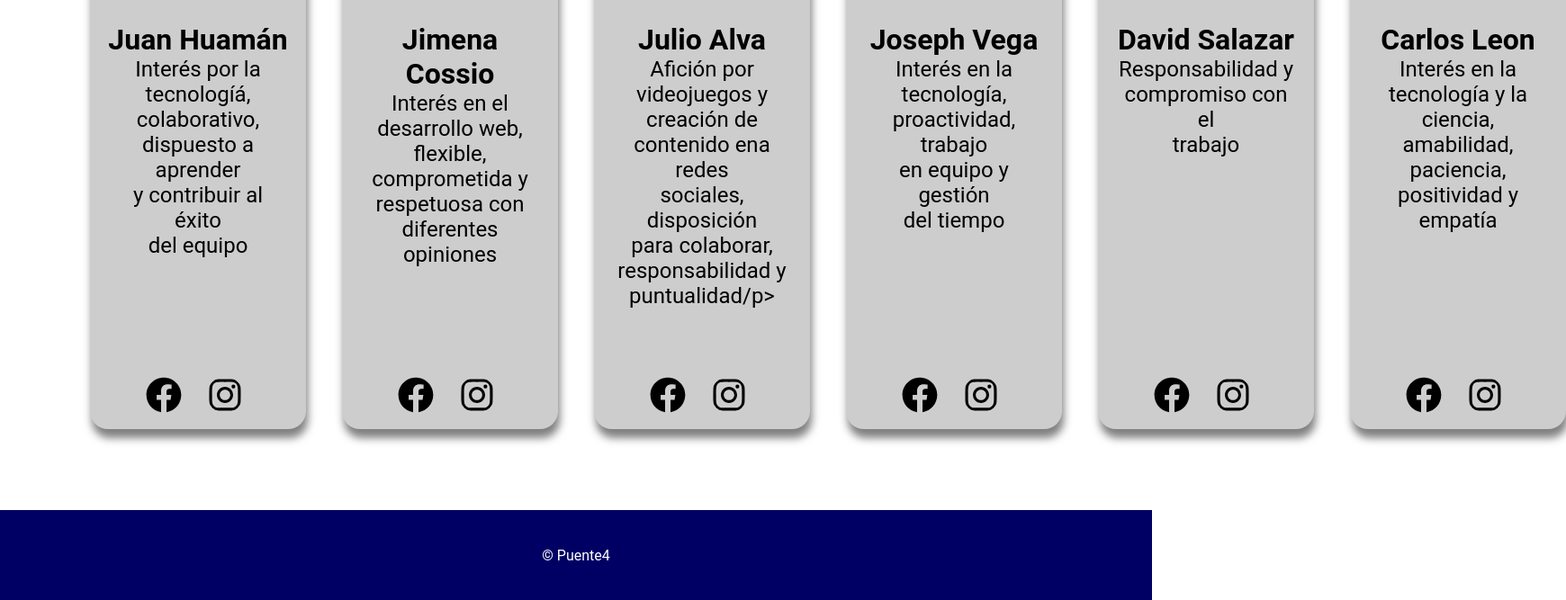
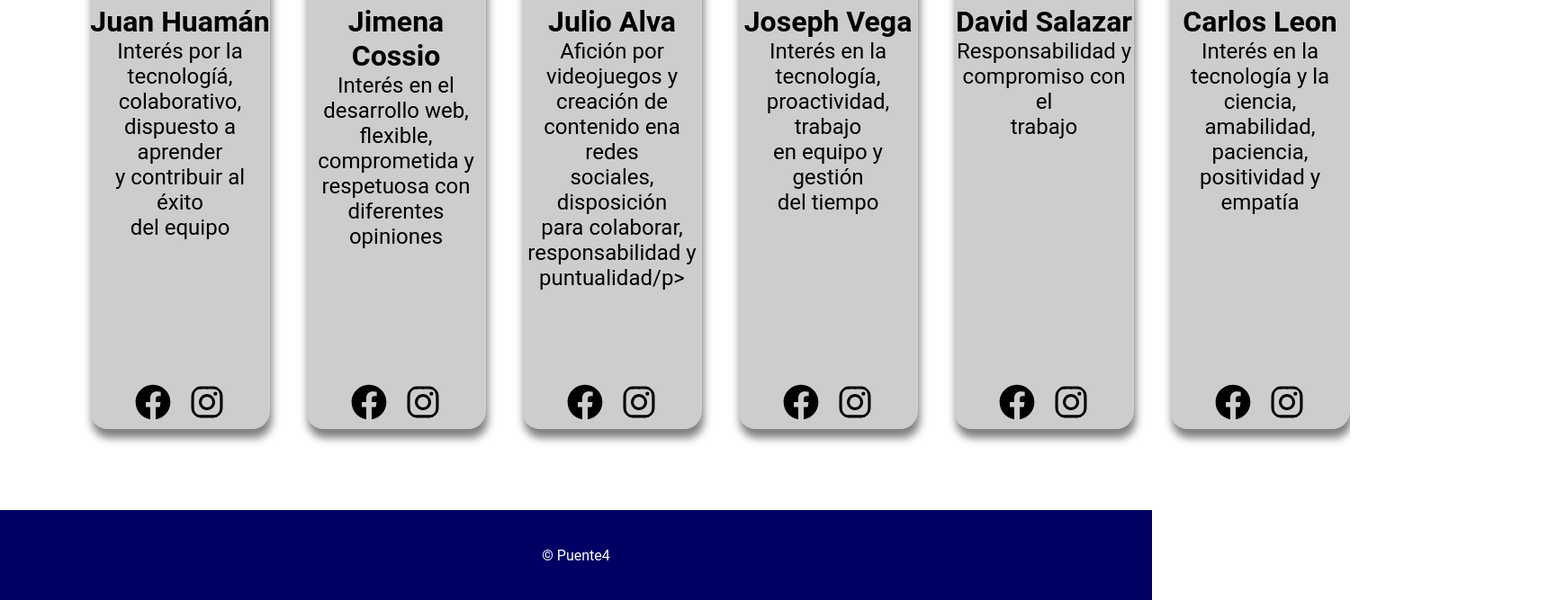
Before and after one commit to JuanConquest/HomeSafe, a plain HTML site: page index.html in a window 1280 px wide. Shown: the part 4743-5410 px from the top of the page at 90% size, 1740 px wide, since content can reach past the window. Drawn offline with Linux system fonts and the light colour scheme.

Commit message:
Update styles.css

```diff
--- a/CSS/styles.css
+++ b/CSS/styles.css
@@ -321,7 +321,6 @@ li a:hover::after{
 }
 .boxE{
     background-color: rgb(205, 205, 205);
-    padding: 20px 20px;
     margin: 20px;
     border-radius: 20px;
     box-shadow: 2px 10px 10px rgba(0, 0, 0, 0.5);
@@ -504,10 +503,12 @@ footer p{
         padding-top: 20px;
         font-size: 32px;
     }
-    .redes{
+  .redes{
+        display: flex;
         position: absolute;
         bottom: 0;
-        right: 25%;
+        margin: 0;
+        width: 100%;
         justify-content: center;
         align-items: center;
         text-align: center;
```
